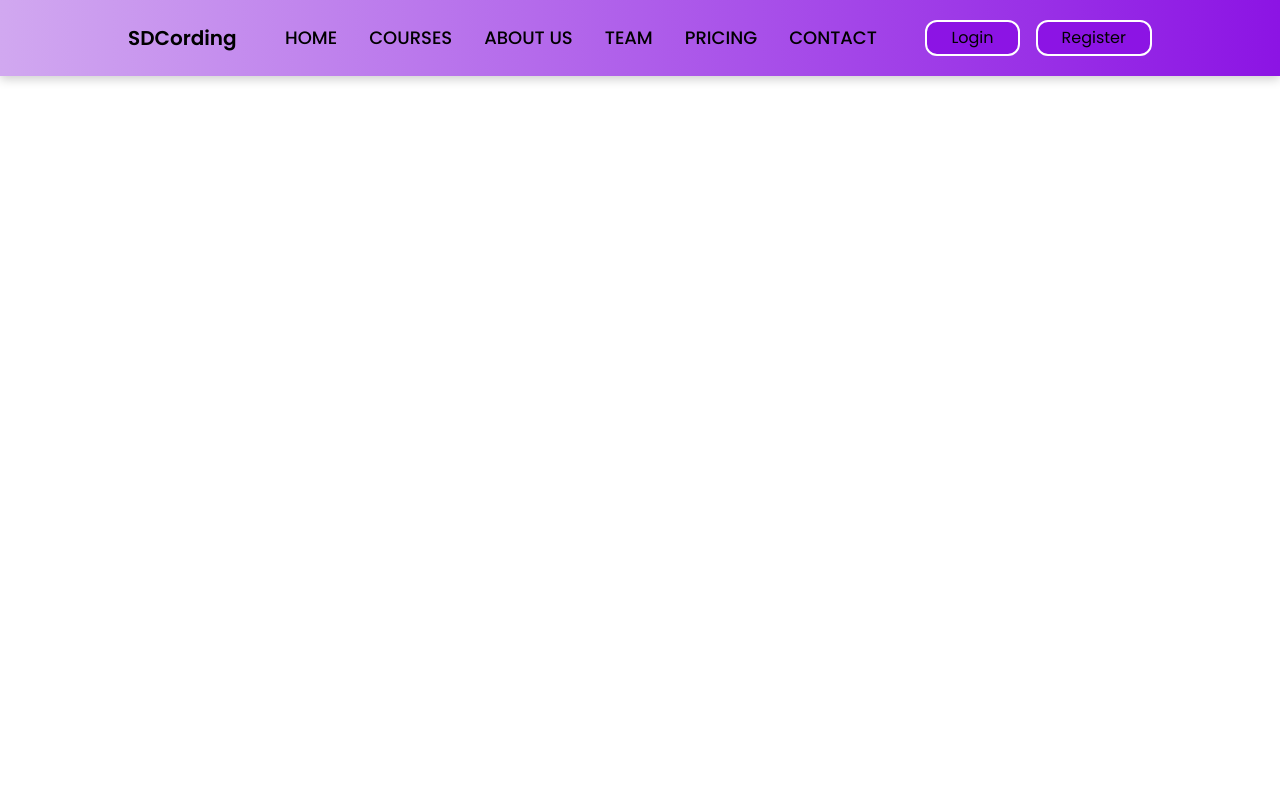
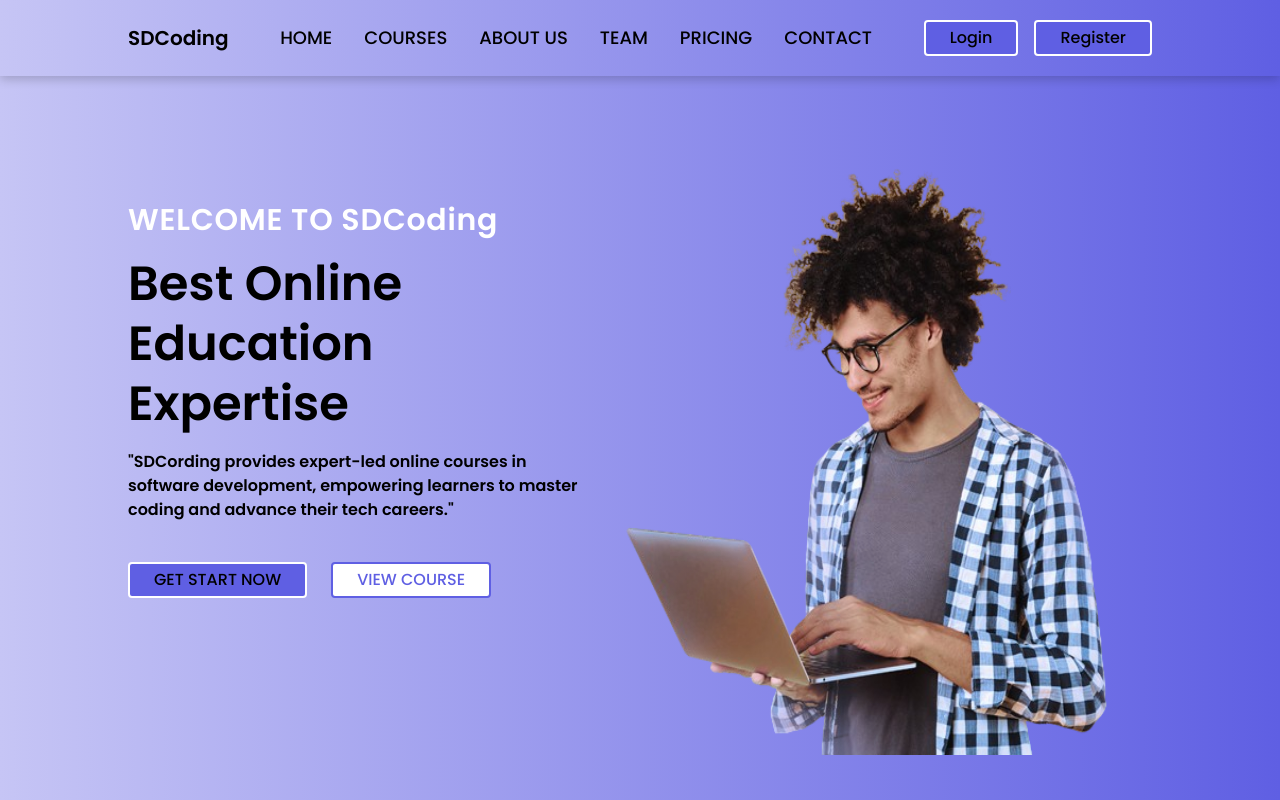
Before and after one commit to Sajika2000/Education_Web_Site, a React (Create React App) app in the folder education-web-site/: page / in a window 1280 px wide. Built offline with nearby package versions, Linux system fonts and the light colour scheme.

Commit message:
create a home page

```diff
--- a/education-web-site/package.json
+++ b/education-web-site/package.json
@@ -9,6 +9,7 @@
     "react": "^18.3.1",
     "react-dom": "^18.3.1",
     "react-icons": "^5.2.1",
+    "react-router-dom": "^6.23.1",
     "react-scripts": "5.0.1",
     "react-scroll": "^1.9.0",
     "web-vitals": "^2.1.4"
--- a/education-web-site/src/App.js
+++ b/education-web-site/src/App.js
@@ -1,11 +1,19 @@
 
 import './App.css';
+import Home from './Component/Home';
 import Navbar from './Component/Navbar';
 
 function App() {
   return (
     <div>
       <Navbar/>
+      <main>
+        <div id='home'>
+        <Home />
+        </div >
+
+      </main>
+
     </div>
   );
 }
--- /dev/null
+++ b/education-web-site/src/Component/Home.js
@@ -0,0 +1,37 @@
+import React from 'react'
+import Button from "../Component/Layout/button";
+import HomePng from './Assets/homeimg.png'
+
+
+const Home = () => {
+  return (
+    <div>
+
+<div className='min-h-screen flex flex-col justify-center lg:flex-row lg:justify-between items-center lg:px-32 px-5 gap-10 bg-gradient-to-r from-[#c6c5f5] to-[#5f5fe3]'>
+      <div className='space-y-4 wpfull lg:w-2/4 mt-14 lg:mt-0'>
+        <h2 className='text-3xl font-semibold tracking-wide text-center text-white lg:text-start'>WELCOME TO SDCoding</h2>
+        <h1 className='text-5xl font-semibold leading-tight text-center lg:text-start'>
+            Best Online Education Expertise
+            </h1>
+        <p className='font-semibold '>
+        "SDCording provides expert-led online courses in software development, empowering learners to master coding and advance their tech careers." </p>
+        <br></br>
+        <div className='flex flex-row gap-6 '>
+           <Button title= "GET START NOW"/>
+           <button className=' font-medium border-2 px-6 py-1 border-[#5f5fe3] bg-[#fff] hover:text-[#c6c5f5] transition rounded text-[#5f5fe3]'> VIEW COURSE</button>
+        </div>
+      </div>
+      <div className='relative' >
+        <img className='w-500 h-[600px] mt-[110px]' src={HomePng} alt='HeroPng'/>
+
+
+      </div>
+
+
+    </div>
+
+    </div>
+  )
+}
+
+export default Home
--- a/education-web-site/src/Component/Layout/button.js
+++ b/education-web-site/src/Component/Layout/button.js
@@ -4,7 +4,7 @@ const Button = (props) => {
   return (
     <div>
       <button
-        className='border-2 px-6 py-1 border-white bg-[#8c14e4] hover:text-[#d1a8f0] transition rounded-xl'
+        className='  border-2 px-6 py-1 border-white bg-[#5f5fe3] hover:text-[#c6c5f5] transition rounded  font-medium'
         onClick={props.onClick}
       >
         {props.title}
--- a/education-web-site/src/Component/Navbar.js
+++ b/education-web-site/src/Component/Navbar.js
@@ -2,6 +2,7 @@ import React, { useState } from "react";
 import { Link } from "react-scroll";
 
 import Button from "../Component/Layout/button";
+
 
 import { AiOutlineMenuUnfold, AiOutlineClose } from "react-icons/ai";
 
@@ -39,7 +40,7 @@ const Navbar = () => {
       <div>
         <div className="flex flex-row justify-between p-5 lg:px-32 px-5 bg-gradient-to-r from-backgroundColor to-brightColor shadow-[0_3px_10px_rgb(0,0,0,0.2)]">
           <div className="flex flex-row items-center gap-2 cursor-pointer">
-            <h1 className="text-xl font-semibold">SDCording</h1>
+            <h1 className="text-xl font-semibold">SDCoding</h1>
           </div>
 
           <nav className="flex-row items-center hidden gap-8 text-lg font-medium md:flex">
@@ -211,7 +212,7 @@ const Navbar = () => {
               </div>
               <button
                 type="submit"
-                className="border-2 px-6 py-1 border-white bg-[#8c14e4] hover:text-[#d1a8f0] transition rounded-full"
+                className="border-2 px-6 py-1 border-white bg-[#5f5fe3] hover:text-[#c6c5f5] transition rounded-full"
               >
                 Login
               </button>
@@ -256,7 +257,7 @@ const Navbar = () => {
               </div>
               <button
                 type="submit"
-                className="border-2 px-6 py-1 border-white bg-[#8c14e4] hover:text-[#d1a8f0] transition rounded-full"
+                className="border-2 px-6 py-1 border-white bg-[#5f5fe3] hover:text-[#c6c5f5] transition rounded-full"
               >
                 Register
               </button>
--- a/education-web-site/tailwind.config.js
+++ b/education-web-site/tailwind.config.js
@@ -4,8 +4,8 @@ module.exports = {
   theme: {
     extend: {
       colors :{
-        brightColor: "#8c14e4",
-        backgroundColor: "#d1a8f0",
+        brightColor: "#5f5fe3",
+        backgroundColor: "#c6c5f5",
       }
     },
   },
```
Also changed, not shown: education-web-site/src/Component/Assets/homeimg.png (added), 1 other file (tests, documents, lock files or other folders).
